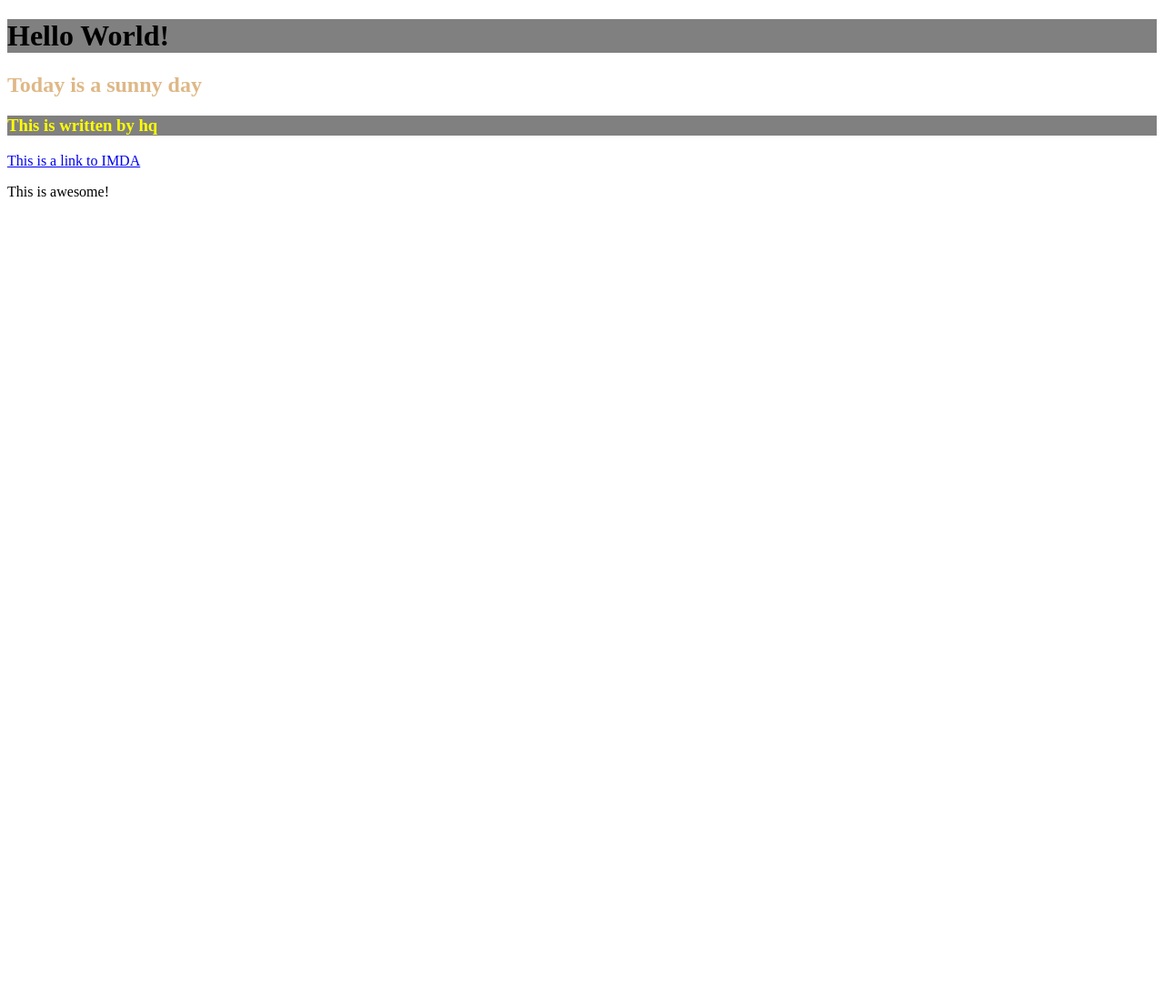
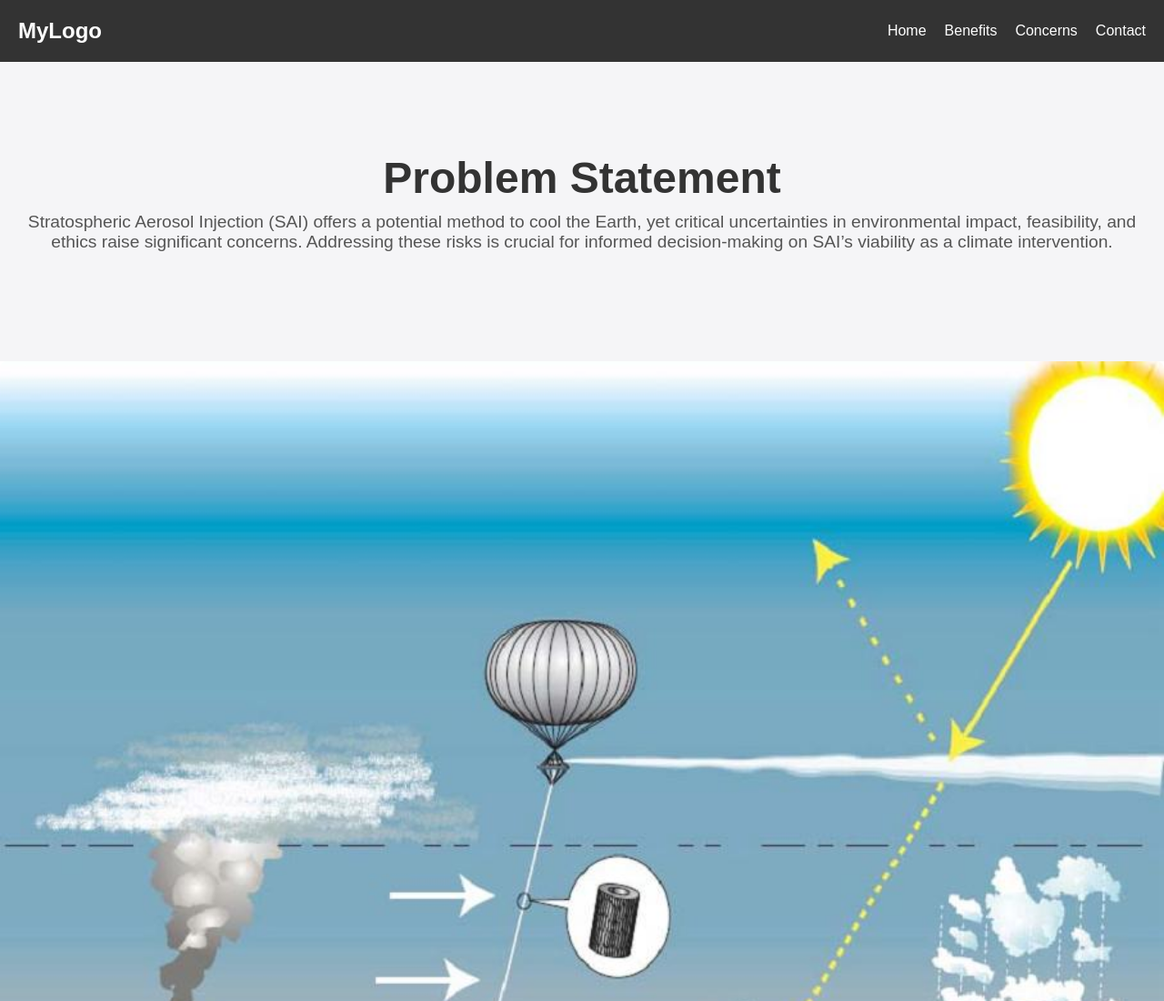
Before and after one commit to simhq/techup-hq, a plain HTML site: page index.html in a window 1280 px wide. Shown: the top 1100 px of the page at 91% size. Before the commit the page ends 800 px from the top, so only its background shows below. Drawn offline with Linux system fonts and the light colour scheme.

Commit message:
third commit

```diff
--- a/index.html
+++ b/index.html
@@ -1,14 +1,49 @@
 <!DOCTYPE html>
-<html>
-    <head>
-        <title>Techup hq</title>
-        <link rel="stylesheet" href="style.css"/>
-    </head>
-    <body>
-        <h1 class="title">Hello World!</h1>
-        <h2>Today is a sunny day</h2>
-        <h3 class="title" id="important">This is written by hq</h3>
-        <a href="https://www.imda.gov.sg" target="_blank">This is a link to IMDA</a>
-        <p>This is awesome!</p>
-    </body>
+<html lang="en">
+<head>
+    <meta charset="UTF-8">
+    <meta name="viewport" content="width=device-width, initial-scale=1.0">
+    <title>Stratospheric Aerosol Injection (SAI)</title>
+    <link rel="stylesheet" href="style.css">
+</head>
+<body>
+    <!-- Navigation Bar -->
+    <header class="navbar">
+        <div class="logo">MyLogo</div>
+        <nav>
+            <ul>
+                <li><a href="#">Home</a></li>
+                <li><a href="#">Benefits</a></li>
+                <li><a href="#">Concerns</a></li>
+                <li><a href="#">Contact</a></li>
+            </ul>
+        </nav>
+    </header>
+
+    <!-- Problem Statement Section -->
+    <section class="hero">
+        <h1>Problem Statement
+        </h1>
+        <p>Stratospheric Aerosol Injection (SAI) offers a potential method to cool the Earth, yet critical uncertainties in environmental impact, feasibility, and ethics raise significant concerns. Addressing these risks is crucial for informed decision-making on SAI’s viability as a climate intervention.</p>
+    </section>
+
+    <!-- Benefit Section -->
+    <section class="benefit-section">
+        <div class="product">
+            <img src="benefit 1.jpg" alt="Benefit 1">
+            <h2>Benefit 1</h2>
+            <p>Global Cooling Potential: SAI can reduce solar radiation reaching the Earth's surface, which could lower global temperatures relatively quickly and help curb the effects of climate change.</p>
+        </div>
+        <div class="product">
+            <img src="benefit 1.jpg" alt="Benefit 2">
+            <h2>Benefit 2</h2>
+            <p>Slows Ice Melt and Sea-Level Rise: By cooling the planet, SAI could slow down the melting of glaciers and polar ice caps, potentially reducing the rate of sea-level rise and its impacts on coastal communities.</p>
+        </div>
+        <div class="product">
+            <img src="benefit 1.jpg" alt="Benefit 3">
+            <h2>Benefit 3</h2>
+            <p>Buys Time for Emissions Reductions: SAI could provide a temporary buffer, slowing warming to allow more time for transitioning to sustainable energy sources and reducing greenhouse gas emissions.</p>
+        </div>
+    </section>
+</body>
 </html>
--- a/style.css
+++ b/style.css
@@ -1,20 +1,121 @@
-/* h1 {
-    color: red;
-    background-color: yellow;
-    border: 10px black solid;
-    margin-bottom: 100px;
-    padding-top: 20px;
-    padding-bottom: 20px;
-    text-align: center;
-} */
-
-.title {
-    background-color: gray;
+/* Reset CSS */
+* {
+    margin: 0;
+    padding: 0;
+    box-sizing: border-box;
+    font-family: Arial, sans-serif;
 }
 
-#important {
-    color: yellow;
+/* Navbar */
+.navbar {
+    display: flex;
+    justify-content: space-between;
+    align-items: center;
+    padding: 20px;
+    background-color: #333;
+    color: white;
 }
-h2 {
-    color: burlywood;
+
+.navbar ul {
+    list-style: none;
+    display: flex;
 }
+
+.navbar ul li {
+    margin-left: 20px;
+}
+
+.navbar ul li a {
+    text-decoration: none;
+    color: white;
+    transition: color 0.3s;
+}
+
+.navbar ul li a:hover {
+    color: #aaa;
+}
+
+.logo {
+    font-size: 1.5em;
+    font-weight: bold;
+}
+
+/* Hero Section */
+.hero {
+    background-color: #f5f5f7;
+    text-align: center;
+    padding: 100px 20px;
+}
+
+.hero h1 {
+    font-size: 3em;
+    color: #333;
+    margin-bottom: 10px;
+}
+
+.hero p {
+    font-size: 1.2em;
+    color: #555;
+    margin-bottom: 20px;
+}
+
+.cta-button {
+    text-decoration: none;
+    color: white;
+    background-color: #0071e3;
+    padding: 15px 30px;
+    border-radius: 50px;
+    transition: background-color 0.3s;
+}
+
+.cta-button:hover {
+    background-color: #005bb5;
+}
+
+/* Product Section */
+.product-section {
+    display: flex;
+    justify-content: center;
+    gap: 20px;
+    padding: 50px 20px;
+    background-color: #fff;
+}
+
+.product {
+    text-align: center;
+    max-width: 2000px;
+}
+
+.product img {
+    width: 100%;
+    border-radius: 8px;
+    margin-bottom: 15px;
+}
+
+.product h2 {
+    font-size: 1.5em;
+    color: #333;
+}
+
+.product p {
+    color: #555;
+    font-size: 1em;
+}
+
+/* Footer */
+.footer {
+    text-align: center;
+    padding: 20px;
+    background-color: #333;
+    color: white;
+    font-size: 0.9em;
+}
+
+.footer p a {
+    color: #aaa;
+    text-decoration: none;
+}
+
+.footer p a:hover {
+    color: #fff;
+}
```
Also changed, not shown: benefit 1.jpg (added).
